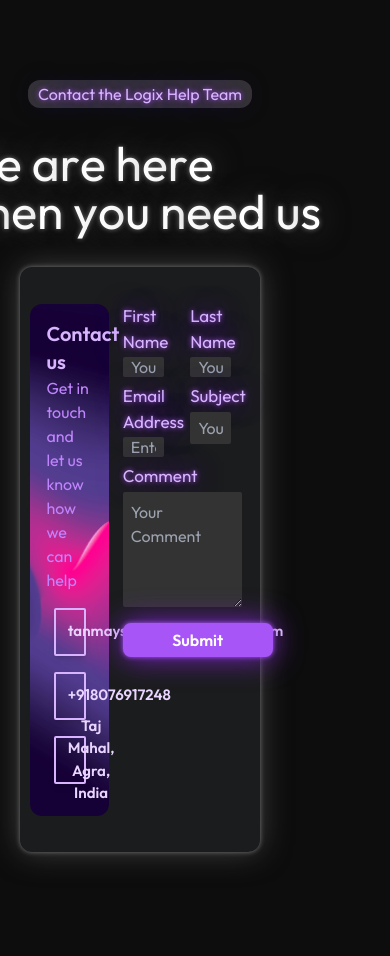
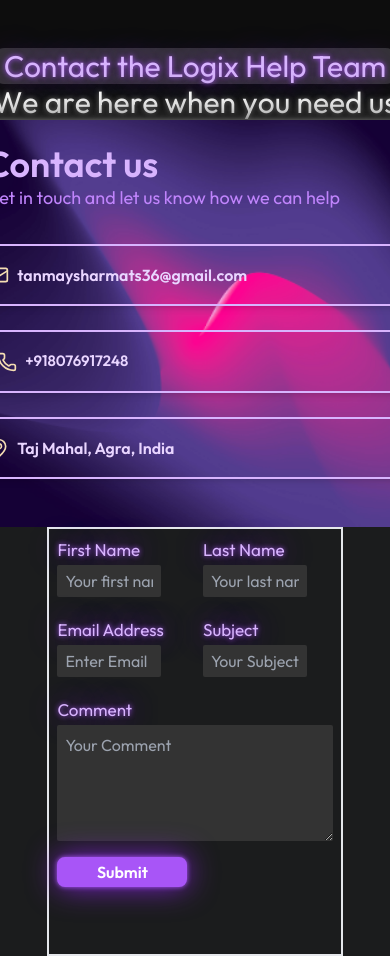
Before and after one commit to Tanmay-vats-sharma/Logix, a React (Vite) app in the folder Logix_Frontend/: page /events in a window 390 px wide. Shown: the part 1020-1976 px from the top of the page. Before the commit the page ends 1908 px from the top, so only its background shows below. Built offline with nearby package versions, Linux system fonts and the light colour scheme; a web font is replaced by a local one; what tailwindcss-motion would draw is missing.

Commit message:
CobtactForm and ContactCard seperated

```diff
--- a/Logix_Frontend/src/components/pages/eventPage/AddressButton.jsx
+++ b/Logix_Frontend/src/components/pages/eventPage/AddressButton.jsx
@@ -14,7 +14,7 @@ const AddressButton = () => {
   return (
     <button
       onClick={handleOpenMaps}
-      className="border-2 border-purple-300 text-purple-200 w-[105%] text-[15px] h-12 items-center font-semibold px-1 rounded-sm shadow-md outline-none flex"
+      className="border-2 border-purple-300 text-purple-200 w-[105%] lg:text-[15px] h-16 lg:h-12 items-center font-semibold px-1 rounded-sm shadow-md outline-none flex"
     >
       <MapPin size={20} color="Wheat" strokeWidth={2} className="mr-2" />
       {address}
--- a/Logix_Frontend/src/components/pages/eventPage/CallButton.jsx
+++ b/Logix_Frontend/src/components/pages/eventPage/CallButton.jsx
@@ -20,7 +20,7 @@ const CallButton = () => {
   return (
     <button
       onClick={handleCall}
-      className="border-2 border-purple-300 text-purple-200 w-[105%] text-[15px] h-12 items-center font-semibold px-1 rounded-sm shadow-md outline-none flex"
+      className="border-2 border-purple-300 text-purple-200 w-[105%] text-[15px]  h-16 lg:h-12 items-center font-semibold px-3 lg:px-1  rounded-sm shadow-md outline-none flex"
     >
       <Phone size={20} color="Wheat" strokeWidth={2} className="mr-2" />
       {phoneNumber}
--- /dev/null
+++ b/Logix_Frontend/src/components/pages/eventPage/ContactCard.jsx
@@ -0,0 +1,34 @@
+import React from "react";
+import CallButton from "./CallButton";
+import AddressButton from "./AddressButton";
+import Contactbg from "../../../assets/contact-bg.png";
+import SendMail from "./SendMail";
+
+const ContactCard = () => {
+  return (
+    <>
+      <div
+        className="h-[700px] sm:h-[600px] lg:h-[90%] w-[95%] sm:w-[80%] md:w-[70%] lg:w-[35%] rounded-xl bg-cover bg-center flex flex-col p-6 sm:p-4 md:p-8 lg:p-4"
+        style={{ backgroundImage: `url(${Contactbg})` }}
+      >
+        <div className="flex flex-col justify-evenly mb-6 sm:mb-4">
+          <div className="text-purple-300 text-4xl sm:text-3xl md:text-2xl lg:text-xl font-semibold ">
+            Contact us
+          </div>
+
+          <div className="text-purple-400 text-lg sm:text-base ">
+            Get in touch and let us know how we can help
+          </div>
+        </div>
+
+        <div className="h-[70%] flex flex-col items-center justify-around space-y-6 sm:space-y-4 p-2">
+          <SendMail />
+          <CallButton />
+          <AddressButton />
+        </div>
+      </div>
+    </>
+  );
+}
+
+export default ContactCard;
--- /dev/null
+++ b/Logix_Frontend/src/components/pages/eventPage/ContactForm.jsx
@@ -0,0 +1,70 @@
+import React from "react";
+import Button from "../../common/button";
+const ContactForm = () => {
+  return (
+    <>
+      <div className="h-[93%]  w-[60%] border-2">
+        <div className="h-20 w-[100%]  flex">
+          <div className="w-[50%] h-[100%]  flex flex-col p-2 ">
+            <label className="text-[17px] text-purple-300 mb-[3px] neon-purple-text">
+              First Name
+            </label>
+            <input
+              type="text"
+              placeholder="Your first name"
+              className="w-[80%] outline-none  bg-[rgb(51,51,51)] rounded-sm px-2 h-8"
+            />
+          </div>
+          <div className="w-[50%] h-[100%]  flex flex-col p-2 ">
+            <label className="text-[17px] text-purple-300 mb-[3px] neon-purple-text">
+              Last Name
+            </label>
+            <input
+              type="text"
+              placeholder="Your last name"
+              className="w-[80%] outline-none  bg-[rgb(51,51,51)] rounded-sm px-2 h-8"
+            />
+          </div>
+        </div>
+        <div className="h-20 w-[100%] flex">
+          <div className="w-[50%] h-[100%]  flex flex-col p-2 ">
+            <label className="text-[17px] text-purple-300 mb-[3px] neon-purple-text">
+              Email Address
+            </label>
+            <input
+              type="text"
+              placeholder="Enter Email"
+              className="w-[80%] outline-none  bg-[rgb(51,51,51)] rounded-sm px-2 h-8"
+            />
+          </div>
+          <div className="w-[50%] h-[100%]  flex flex-col p-2 ">
+            <label className="text-[17px] text-purple-300 mb-[3px] neon-purple-text">
+              Subject
+            </label>
+            <input
+              type="text"
+              placeholder="Your Subject"
+              className="w-[80%] outline-none  bg-[rgb(51,51,51)] rounded-sm px-2 h-8"
+            />
+          </div>
+        </div>
+        <div className="h-40 w-[100%] p-2 flex flex-col">
+          <label className="text-[17px] text-purple-300 mb-[3px] neon-purple-text">
+            Comment
+          </label>
+          <textarea
+            name=""
+            id=""
+            placeholder="Your Comment"
+            className="w-[100%]  h-[95%] outline-none  bg-[rgb(51,51,51)] rounded-sm p-2"
+          ></textarea>
+        </div>
+        <div className="p-2 flex flex-col items-start h-[50px] w-[100%] justify-start">
+          <Button height="30px" width="130px" value="Submit"></Button>
+        </div>
+      </div>
+    </>
+  );
+}
+
+export default ContactForm;
--- a/Logix_Frontend/src/components/pages/eventPage/ContactUs.jsx
+++ b/Logix_Frontend/src/components/pages/eventPage/ContactUs.jsx
@@ -1,22 +1,19 @@
 import React from "react";
-import Contactbg from "../../../assets/contact-bg.png"
 import { TextEffect } from "../../motion-ui/TextEffect";
-import SendMail from "./SendMail";
 import useIntersectionObserver from "../../Layout/useIntersectionObserver";
-import CallButton from "./CallButton";
-import AddressButton from "./AddressButton";
-import Button from "../../common/button";
+import ContactForm from "./ContactForm";
+import ContactCard from "./ContactCard";
 const ContactUs = ({ selector }) => {
   const isIntersecting = useIntersectionObserver({ selector });
 
   return (
     <>
       {isIntersecting && (
-        <div className="flex mt-16 p-1 flex-col items-center justify-evenly h-[100vh] w-svw  motion-scale-in-[0.04] motion-translate-x-in-[-3%] motion-translate-y-in-[-4%] motion-duration-[2000ms] motion-delay-[1000ms] motion-delay-[0ms]/scale motion-delay-[0ms]/translate">
-          <div className="bg-[#333] text-purple-300 neon-purple-text h-7 w-56 rounded-xl flex justify-center items-center ">
+        <div className="flex mt-16 p-1 flex-col items-center justify-evenly h-[100vh] w-[100%]  motion-scale-in-[0.04] lg:motion-translate-x-in-[-3%] motion-translate-y-in-[-4%] motion-duration-[2000ms] motion-delay-[1000ms] motion-delay-[0ms]/scale motion-delay-[0ms]/translate">
+          <div className="bg-[#333] text-purple-300 neon-purple-text h-[auto] lg:h-7 lg:py-1 px-3 rounded-xl flex justify-center items-center text-3xl lg:text-lg">
             Contact the Logix Help Team
           </div>
-          <div className="h-auto w-auto text-5xl neon-neutral-text">
+          <div className="h-auto w-auto  text-3xl md:text-4xl lg:text-5xl neon-neutral-text">
             <TextEffect
               per="char"
               delay={0.5}
@@ -52,87 +49,11 @@ const ContactUs = ({ selector }) => {
               We are here when you need us
             </TextEffect>{" "}
           </div>
-          <div className="bg-[#1b1c1d] w-[63%] h-[70%] rounded-xl neon-neutral-shadow  flex justify-around items-center p-2">
-            <div
-              className="h-[90%] rounded-xl w-[35%] bg-cover bg-center flex flex-col  p-4  "
-              style={{ backgroundImage: `url(${Contactbg})` }}
-            >
-              <div className="flex flex-col justify-evenly ">
-                <div className="text-purple-300 text-xl font-semibold">
-                  Contact us
-                </div>
-
-                <div className="text-purple-400 ">
-                  Get in touch and let us know how we can help
-                </div>
-              </div>
-              <div className=" h-[80%] flex flex-col items-center justify-around p-2">
-                <SendMail></SendMail>
-                <CallButton></CallButton>
-                <AddressButton></AddressButton>
-              </div>
-            </div>
-
-            <div className="h-[93%]  w-[60%] ">
-              <div className="h-20 w-[100%]  flex">
-                <div className="w-[50%] h-[100%]  flex flex-col p-2 ">
-                  <label className="text-[17px] text-purple-300 mb-[3px] neon-purple-text">
-                    First Name
-                  </label>
-                  <input
-                    type="text"
-                    placeholder="Your first name"
-                    className="w-[80%] outline-none  bg-[rgb(51,51,51)] rounded-sm px-2 h-8"
-                  />
-                </div>
-                <div className="w-[50%] h-[100%]  flex flex-col p-2 ">
-                  <label className="text-[17px] text-purple-300 mb-[3px] neon-purple-text">
-                    Last Name
-                  </label>
-                  <input
-                    type="text"
-                    placeholder="Your last name"
-                    className="w-[80%] outline-none  bg-[rgb(51,51,51)] rounded-sm px-2 h-8"
-                  />
-                </div>
-              </div>
-              <div className="h-20 w-[100%] flex">
-                <div className="w-[50%] h-[100%]  flex flex-col p-2 ">
-                  <label className="text-[17px] text-purple-300 mb-[3px] neon-purple-text">
-                    Email Address
-                  </label>
-                  <input
-                    type="text"
-                    placeholder="Enter Email"
-                    className="w-[80%] outline-none  bg-[rgb(51,51,51)] rounded-sm px-2 h-8"
-                  />
-                </div>
-                <div className="w-[50%] h-[100%]  flex flex-col p-2 ">
-                  <label className="text-[17px] text-purple-300 mb-[3px] neon-purple-text">
-                    Subject
-                  </label>
-                  <input
-                    type="text"
-                    placeholder="Your Subject"
-                    className="w-[80%] outline-none  bg-[rgb(51,51,51)] rounded-sm px-2 h-8"
-                  />
-                </div>
-              </div>
-              <div className="h-40 w-[100%] p-2 flex flex-col">
-                <label className="text-[17px] text-purple-300 mb-[3px] neon-purple-text">
-                  Comment
-                </label>
-                <textarea
-                  name=""
-                  id=""
-                  placeholder="Your Comment"
-                  className="w-[100%]  h-[90%] outline-none  bg-[rgb(51,51,51)] rounded-sm p-2"
-                ></textarea>
-              </div>
-              <div className="p-2 flex flex-col items-start h-[50px] w-[100%] justify-start">
-                <Button height="35px" width="150px" value="Submit"></Button>
-              </div>
-            </div>
+          <div
+            className="bg-[#1b1c1d] w-full lg:w-full  h-[100%] lg:h-[70%] rounded-xl neon-neutral-shadow  flex flex-col lg:flex-row justify-around items-center lg:p-2"
+          >
+            <ContactCard></ContactCard>
+            <ContactForm></ContactForm>
           </div>
         </div>
       )}
--- a/Logix_Frontend/src/components/pages/eventPage/SendMail.jsx
+++ b/Logix_Frontend/src/components/pages/eventPage/SendMail.jsx
@@ -23,7 +23,7 @@ const SendMail = () => {
   return (
     <button
       onClick={handleSendMail}
-      className="border-2 border-purple-300 text-purple-200 w-[105%] text-[15px] h-12 items-center font-semibold px-1 rounded-sm shadow-md outline-none flex"
+      className="border-2 border-purple-300 text-purple-200 w-[105%]  lg:text-[15px] h-16 lg:h-12 items-center font-semibold px-1 rounded-sm shadow-md outline-none flex"
     >
       <Mail size={20} color="wheat" strokeWidth={2} className="mr-2" />
       {email}
```
